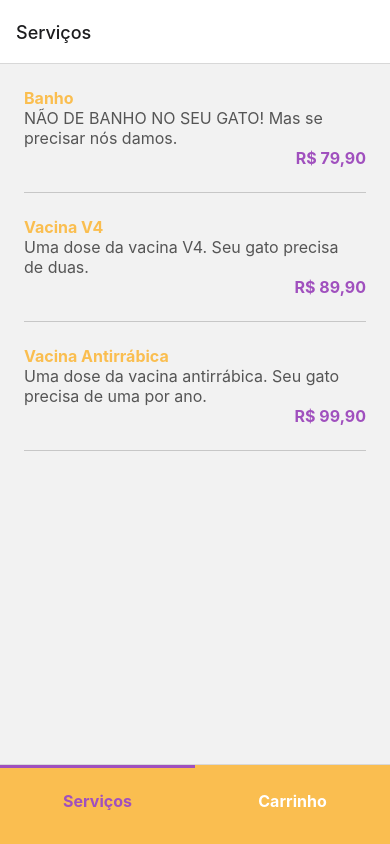
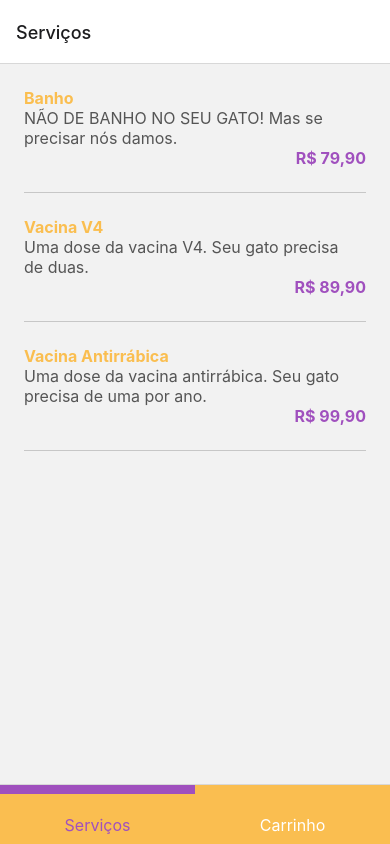
Before and after one commit to Jeffbreno/gatito-alura, a React Native app: screen / in a window 390 px wide. Built offline with nearby package versions, Linux system fonts and the light colour scheme.

Commit message:
06102023_1738

```diff
--- a/package.json
+++ b/package.json
@@ -14,6 +14,7 @@
     "@react-navigation/bottom-tabs": "^6.5.9",
     "@react-navigation/native": "^6.1.8",
     "expo": "~49.0.10",
+    "expo-cli": "^6.3.10",
     "expo-status-bar": "~1.6.0",
     "intl": "^1.2.5",
     "react": "18.2.0",
--- a/src/Rotas.js
+++ b/src/Rotas.js
@@ -19,24 +19,20 @@ export default function Rotas() {
           tabBarInactiveTintColor: cores.claro,
           tabBarActiveBackgroundColor: cores.roxo,
           tabBarInactiveBackgroundColor: cores.laranja,
-          tabBarStyle:{
-            // display: "flex",
-            // flexDirection: "row",
-            // justifyContent: "center",
-            // alignItems: "center",
-            height: 80
+          tabBarStyle: {
+            height: 60,
           },
           tabBarLabelStyle: {
             width: "100%",
-            height: 80,
-            fontWeight: "bold",
-            fontSize: 16,
+            height: 50,
+            lineHeight: 21,
             marginTop: 3,
             paddingTop: 21,
-            lineHeight: 25,
+            fontSize: 16,
             backgroundColor: cores.laranja,
           },
-        })}>
+        })}
+        keyboardHidesTabBar>
         <Tab.Screen
           name="Serviços"
           component={Servicos}
```
Also changed, not shown: estilos/estilosBotao.js (+8 -7 lines), 1 other file (tests, documents, lock files or other folders).
